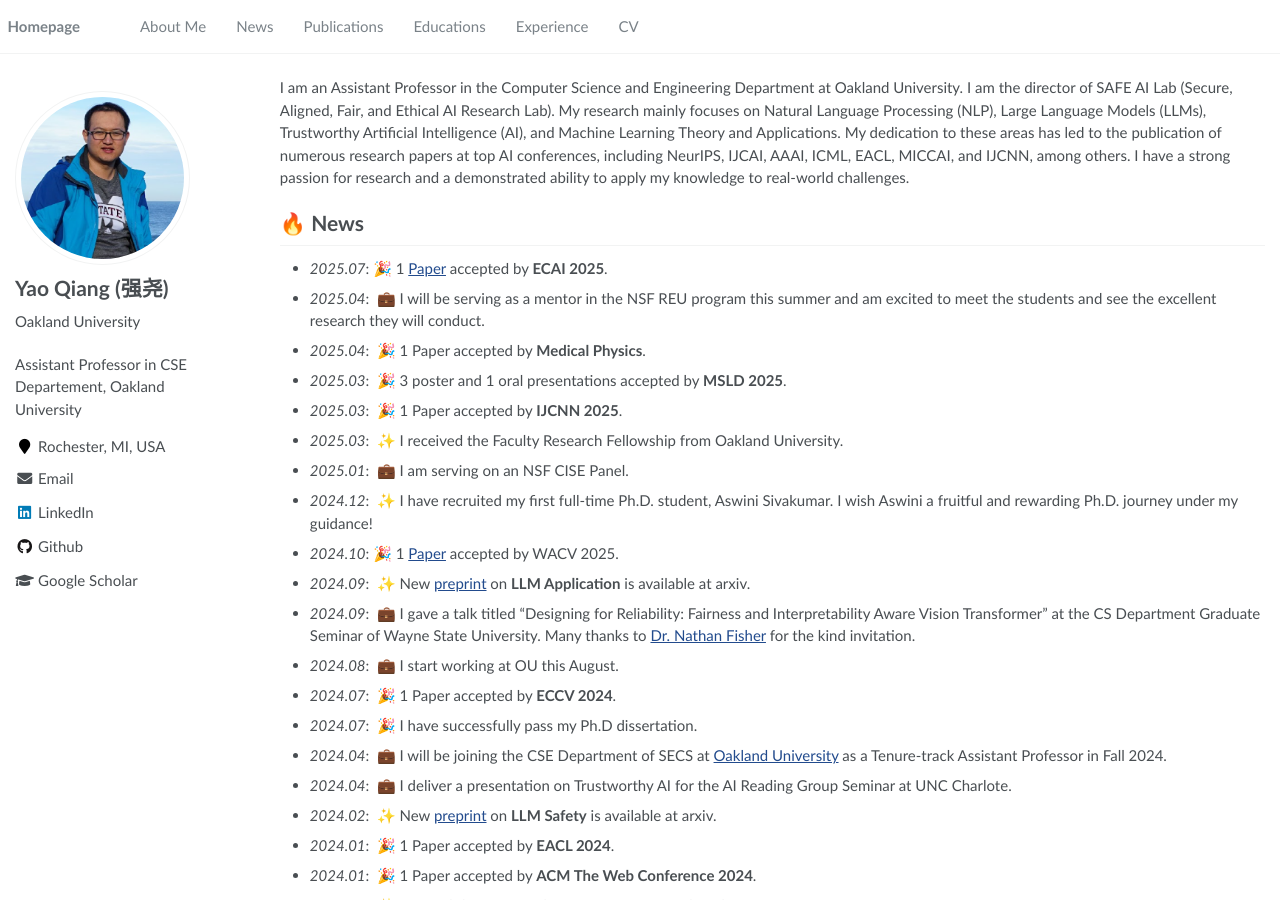
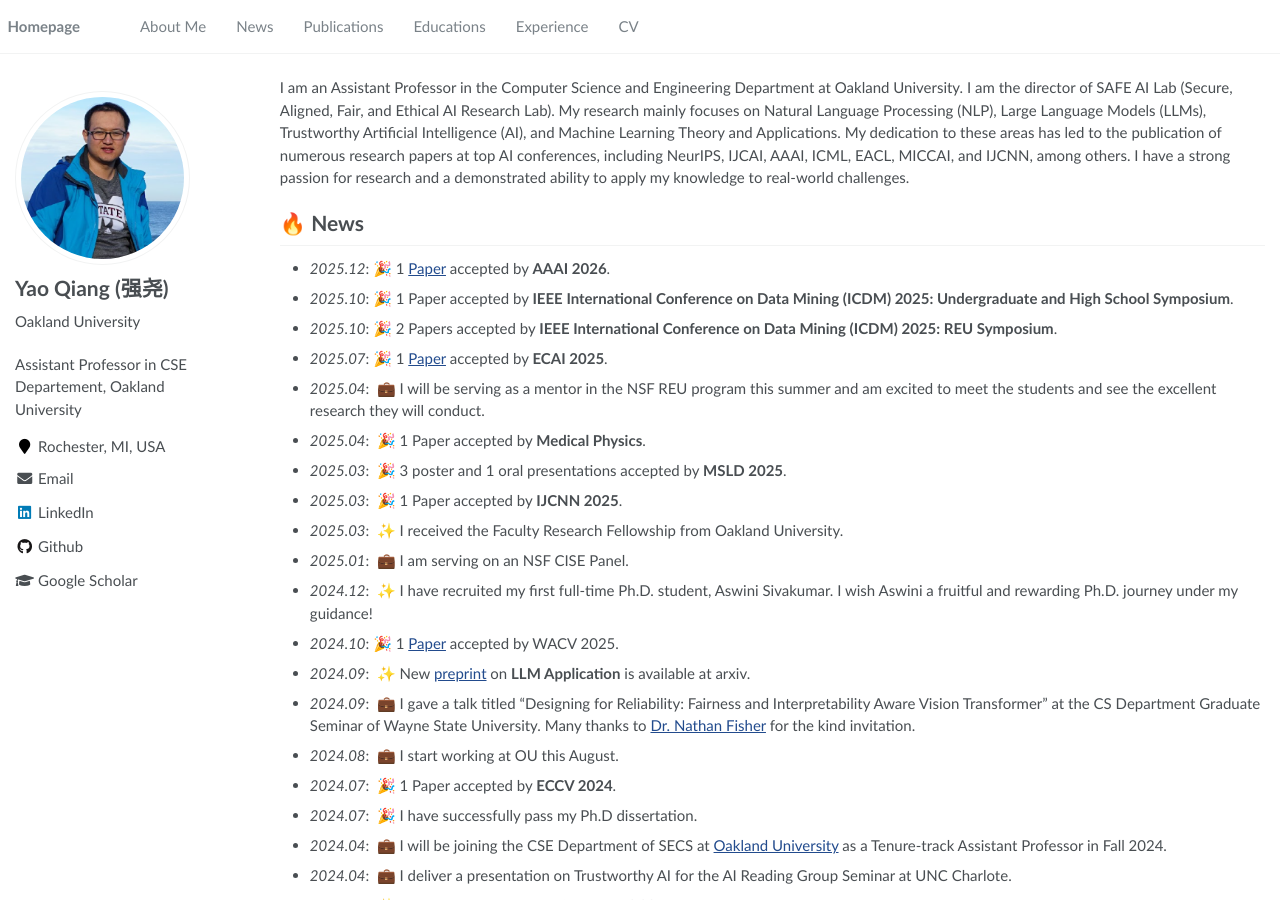
Before and after one commit to qiangyao1988/qiangyao1988.github.io, a Jekyll site: the page built from _pages/about.md, in a window 1280 px wide and 900 px high. Built offline with Jekyll 4.4.1, drawn with Linux system fonts in a browser that asks for light colours.

Commit message:
Update about.md

```diff
--- a/_pages/about.md
+++ b/_pages/about.md
@@ -13,6 +13,9 @@ redirect_from:
 I am an Assistant Professor in the Computer Science and Engineering Department at Oakland University. I am the director of SAFE AI Lab (Secure, Aligned, Fair, and Ethical AI Research Lab). My research mainly focuses on Natural Language Processing (NLP), Large Language Models (LLMs), Trustworthy Artificial Intelligence (AI), and Machine Learning Theory and Applications. My dedication to these areas has led to the publication of numerous research papers at top AI conferences, including NeurIPS, IJCAI, AAAI, ICML, EACL, MICCAI, and IJCNN, among others. I have a strong passion for research and a demonstrated ability to apply my knowledge to real-world challenges.
 
 # 🔥 News
+- *2025.12*:  🎉 1 [Paper](https://arxiv.org/pdf/2506.03142) accepted by **AAAI 2026**.
+- *2025.10*:  🎉 1 Paper accepted by **IEEE International Conference on Data Mining (ICDM) 2025: Undergraduate and High School Symposium**.
+- *2025.10*:  🎉 2 Papers accepted by **IEEE International Conference on Data Mining (ICDM) 2025: REU Symposium**.
 - *2025.07*:  🎉 1 [Paper](https://arxiv.org/pdf/2505.03392) accepted by **ECAI 2025**.
 - *2025.04*: &nbsp;💼 I will be serving as a mentor in the NSF REU program this summer and am excited to meet the students and see the excellent research they will conduct.
 - *2025.04*: &nbsp;🎉 1 Paper accepted by **Medical Physics**.
```
